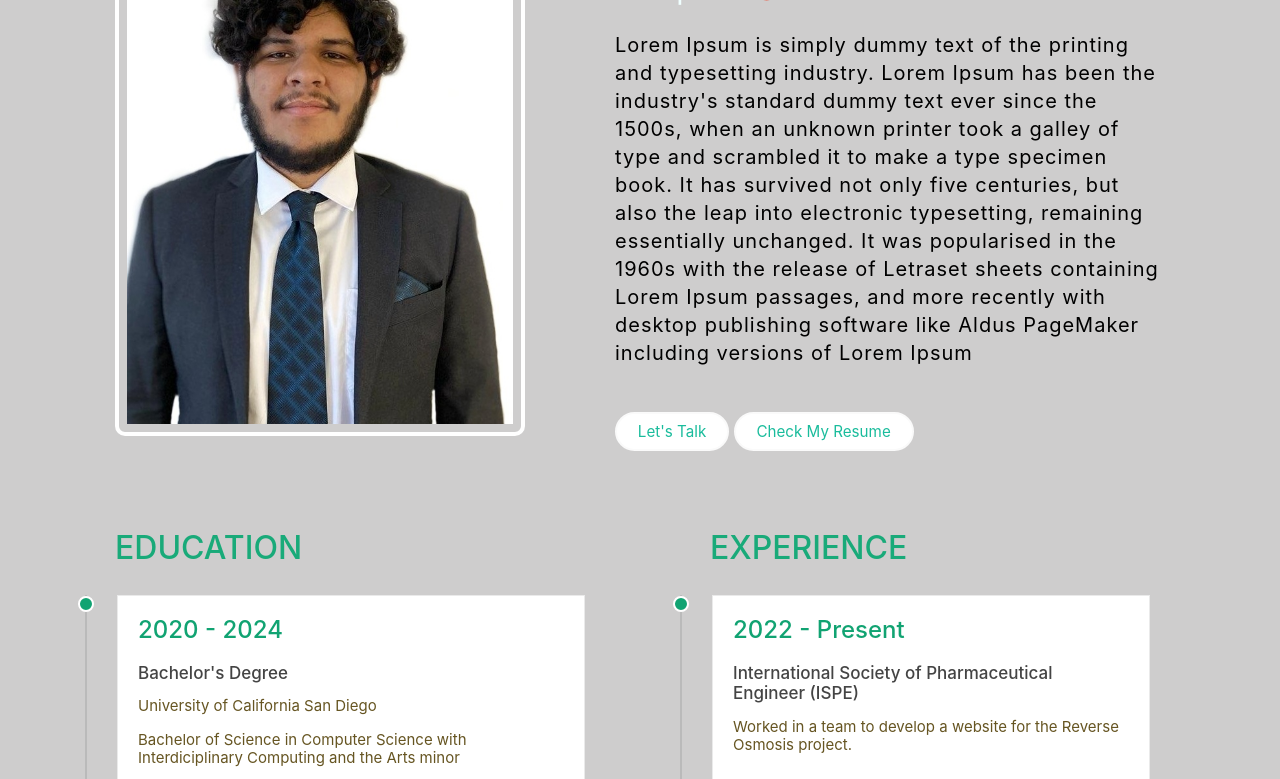
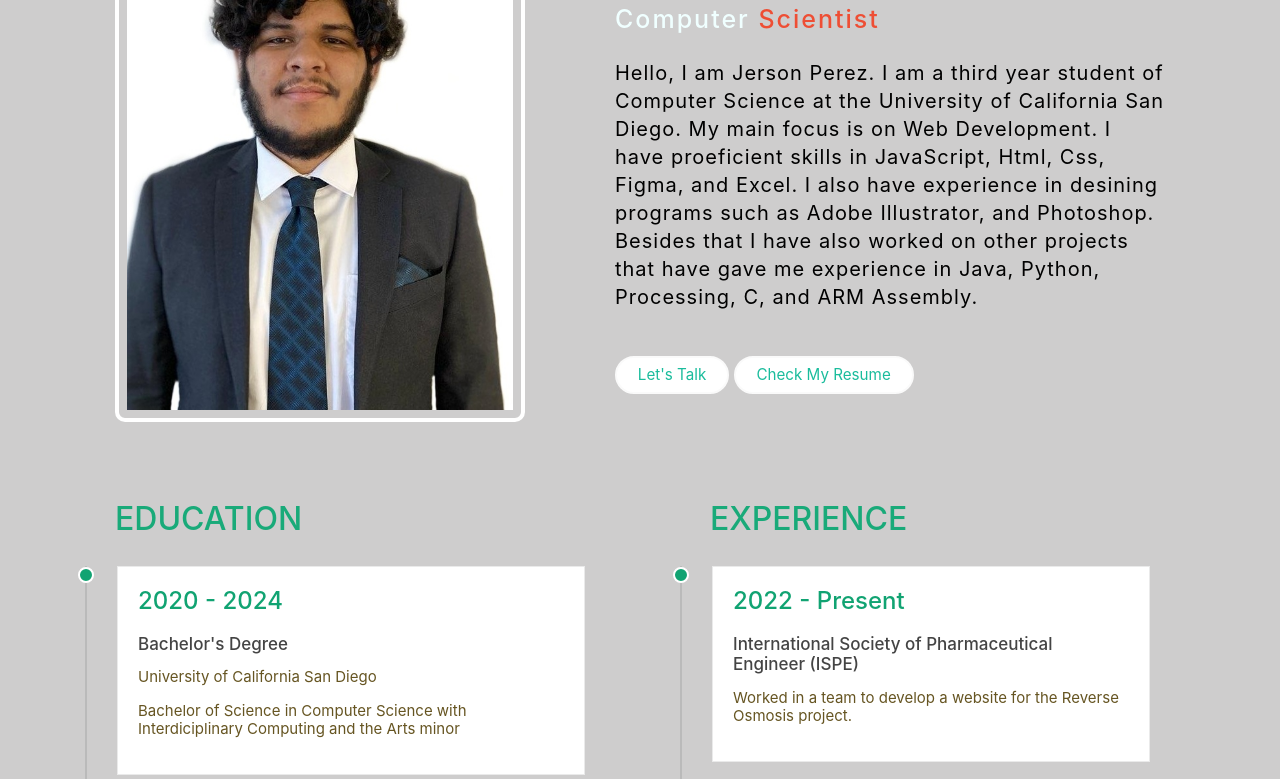
Before and after one commit to Ironhide692/My-Page, a plain HTML site: page about.html in a window 1280 px wide. Shown: the part 275-1054 px from the top of the page. Drawn offline with nearby package versions, Linux system fonts and the light colour scheme.

Commit message:
Update about.html

```diff
--- a/about.html
+++ b/about.html
@@ -61,13 +61,12 @@
   <div class="about-text">
     <h1>About Me</h1>
     <h5>Computer <span>Scientist</span></h5>
-    <p>Lorem Ipsum is simply dummy text of the printing and typesetting industry.
-       Lorem Ipsum has been the industry's standard dummy text ever since the 1500s,
-        when an unknown printer took a galley of type and scrambled it to make a type specimen book.
-         It has survived not only five centuries, but also the leap into electronic typesetting,
-         remaining essentially unchanged. It was popularised in the 1960s with the release of Letraset
-         sheets containing Lorem Ipsum passages, and more recently with desktop publishing software like
-         Aldus PageMaker including versions of Lorem Ipsum</p>
+    <p>Hello, I am Jerson Perez. I am a third year student of Computer Science at the University of
+      California San Diego. My main focus is on Web Development. I have proeficient skills in JavaScript,
+      Html, Css, Figma, and Excel. I also have experience in desining programs such as Adobe Illustrator, and
+      Photoshop. Besides that I have also worked on other projects that have gave me experience in
+      Java, Python, Processing, C, and ARM Assembly.
+    </p>
     <button onclick="window.location.href='./contact.html'">Let's Talk</button>
       <a href="resume.pdf" download="Jerson_resume">
         <button type="button">Check My Resume</button>
```
